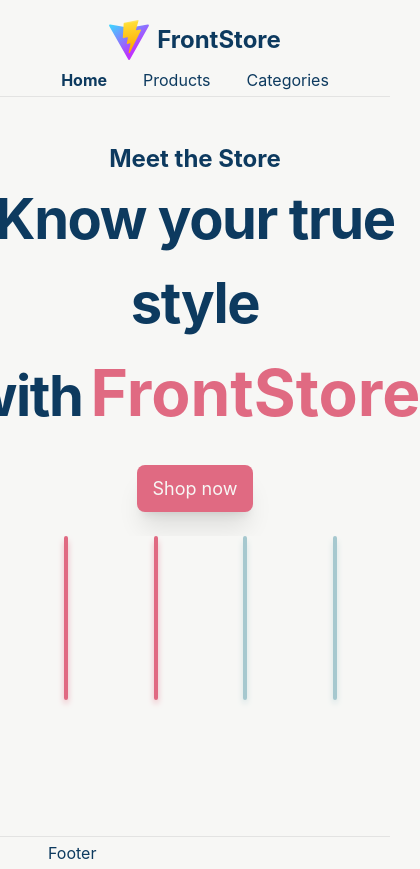
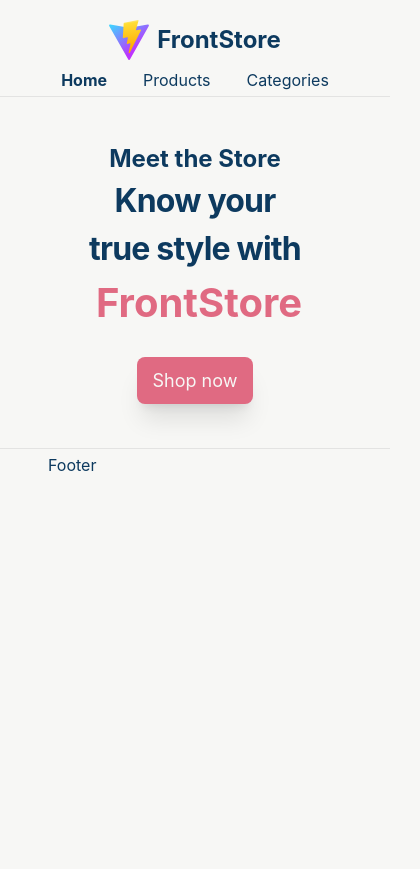
Before and after one commit to LuguiM/FrontStore, a React (Vite) app: page /FrontStore/ in a window 390 px wide. Shown: the whole page, 420 px wide, since content can reach past the window. After the commit the page ends 844 px from the top, so only its background shows below. Built offline with nearby package versions, Linux system fonts and the light colour scheme.

Commit message:
Style(HeroSection): Responsive 1

```diff
--- a/src/index.css
+++ b/src/index.css
@@ -51,7 +51,7 @@ h6 {
 }
 
 .container-spacing {
-    @apply  px-[3rem] lg:px-[16rem] py-1;
+    @apply  px-[3rem] xl:px-[16rem] py-1;
 }
 
 .button-base {
--- a/src/views/home/Hero.jsx
+++ b/src/views/home/Hero.jsx
@@ -13,13 +13,14 @@ export const Hero = () => {
             <div className='text-center mx-15 xl:mx-25'>
                 <p className='text-h6 !font-bold'>Meet the Store</p>
                 <h1>
-                    <span className='text-h2 tracking-tight'>Know your true style with</span>
-                    <span className='ml-2 text-h1 text-pink'>FrontStore</span>
+                    <span className='text-h5 md:text-h2 tracking-tight'>Know your true style with</span>
+                    <br className="sm:hidden" />
+                    <span className='ml-2 text-h4 md:text-h1 text-pink'>FrontStore</span>
                 </h1>
 
             </div>
                 <Button label="Shop now" isLink />
-            <div class="grid grid-cols-4 gap-x-16 h-64">
+            <div class="hidden lg:grid grid-cols-4 gap-x-16 h-64">
                 {
                     categories.map(c => (
                         <div class={`px-4 flex items-${c.position} justify-${c.position}`}>
```
